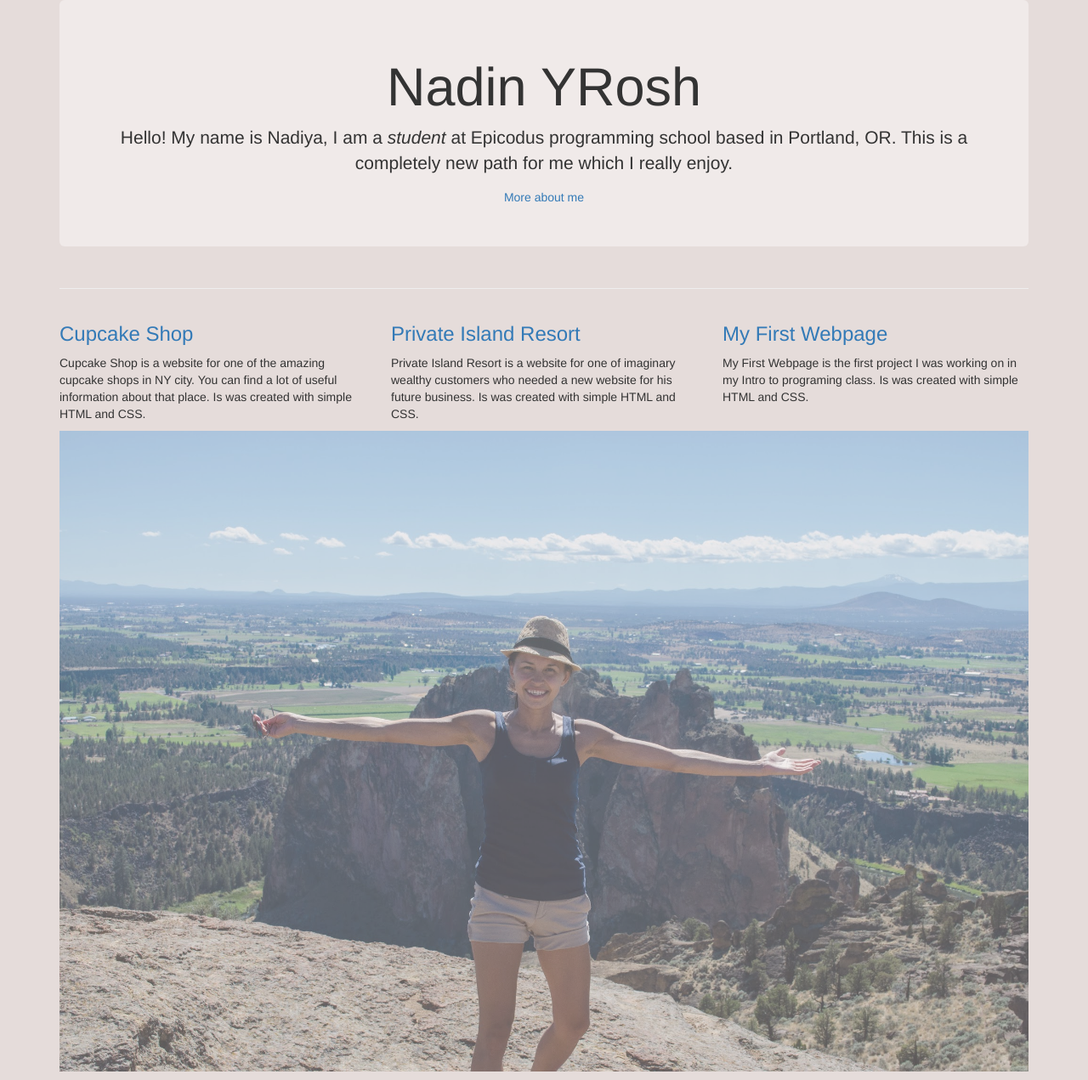
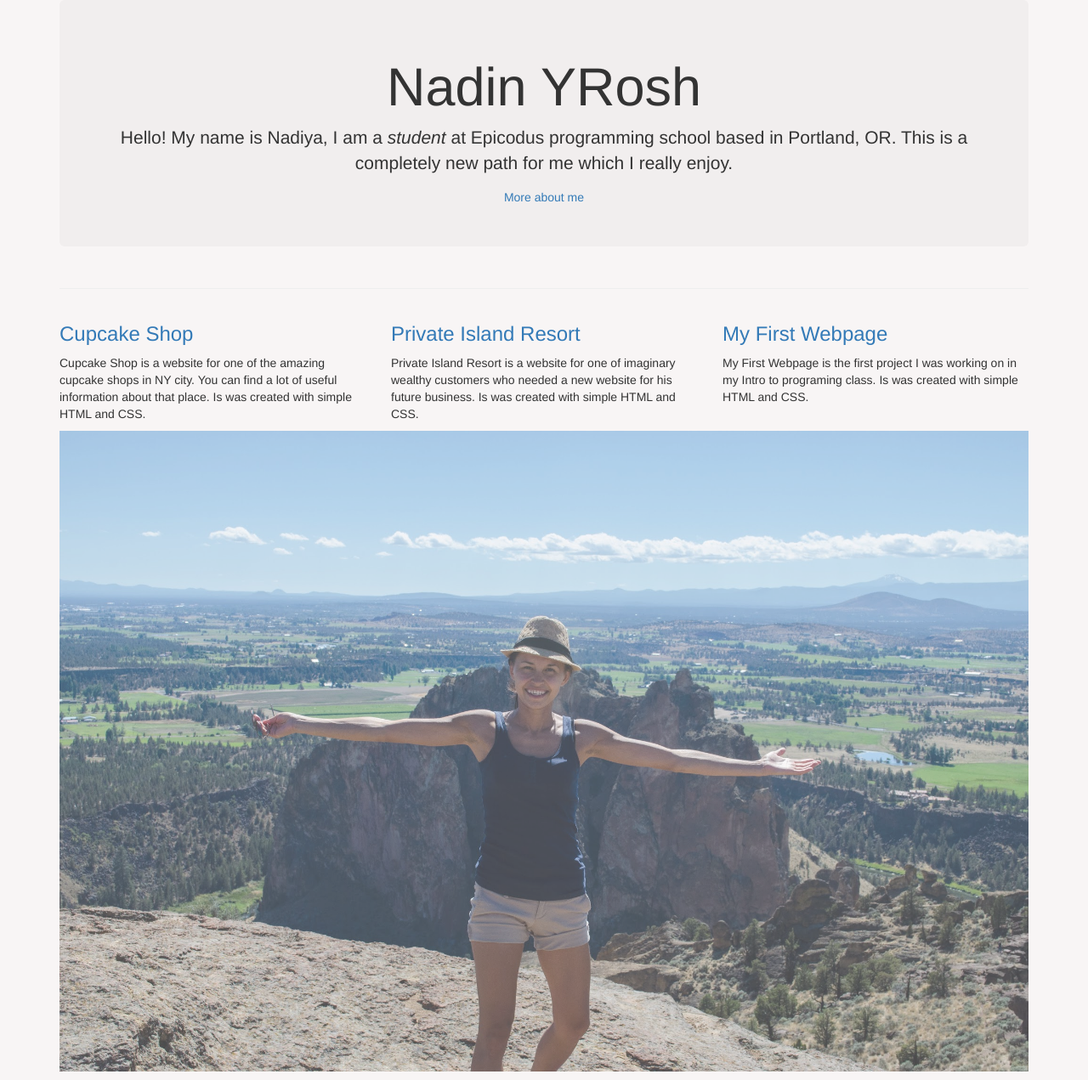
Before and after one commit to NadinYrosh/portfolio, a plain HTML site: page index.html in a window 1280 px wide. Shown: the whole page at 85% size. Drawn offline with Linux system fonts and the light colour scheme.

Commit message:
change nav and container colors

```diff
--- a/css/style.css
+++ b/css/style.css
@@ -1,6 +1,6 @@
 .nav {
   text-align: center;
-  background-color: #F0EAE9;
+  background-color: #F1EEEE;
 }
 
 .page-header {
@@ -8,12 +8,12 @@
 }
 
 .container {
-background-color: #E5DCDA  ;
+background-color: #F8F5F5  ;
 }
 
 .img-responsive {
-  opacity: 0.6;
-  filter: alpha(opacity=60);
+  opacity: 0.7;
+  filter: alpha(opacity=70);
 }
 
 #btn {
```
